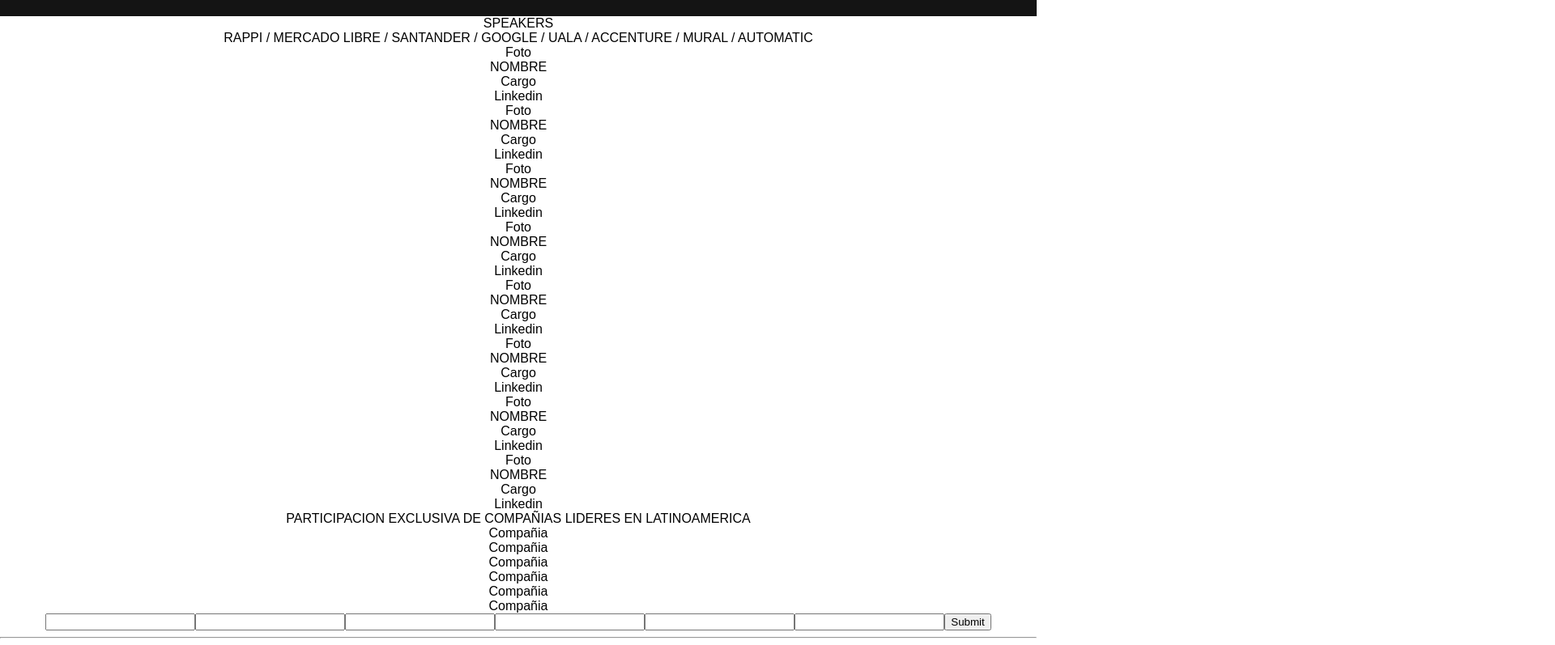
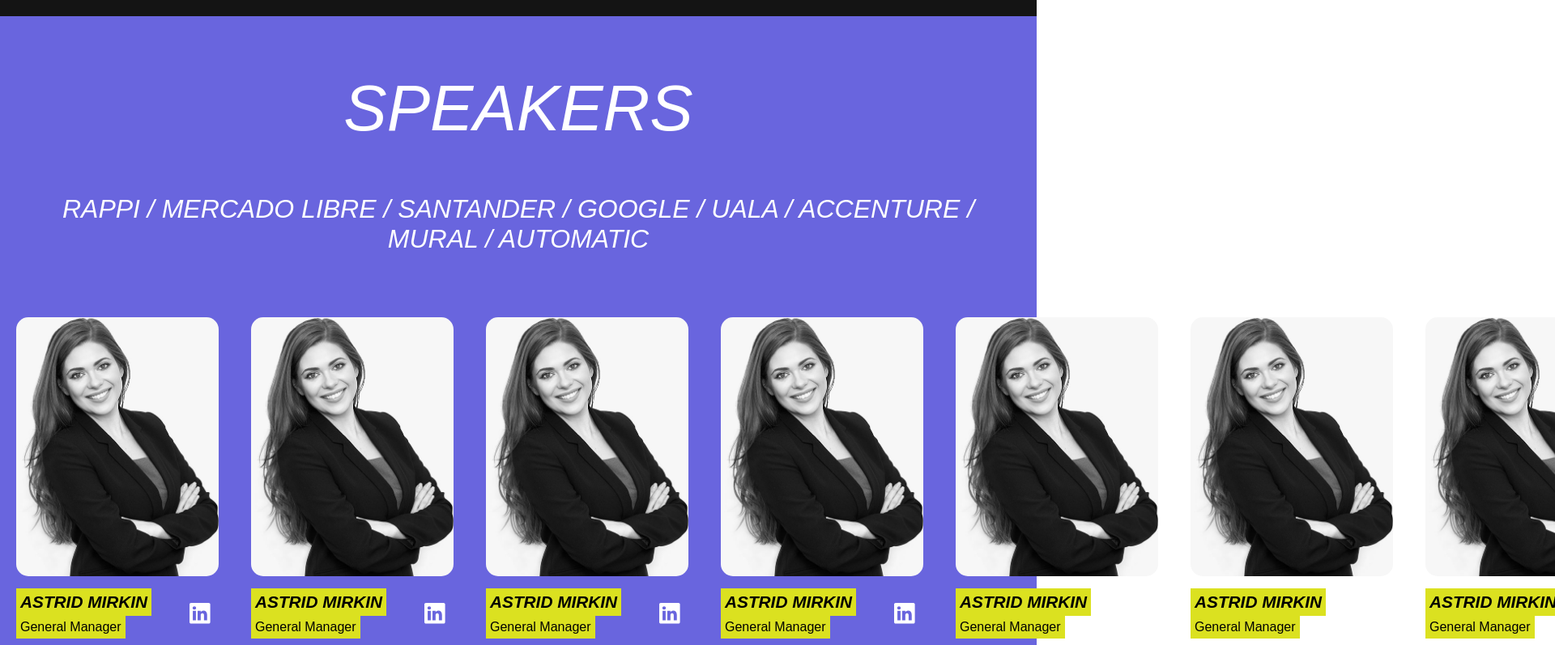
Before and after one commit to p3drop7/landingCoderHouse, a React (Create React App) app: page / in a window 1280 px wide. Shown: the part 2620-3417 px from the top of the page at 81% size, 1920 px wide, since content can reach past the window. Built offline with nearby package versions, Linux system fonts and the light colour scheme.

Commit message:
Styles added to spreakers

```diff
--- a/package.json
+++ b/package.json
@@ -8,6 +8,7 @@
     "@testing-library/user-event": "^12.8.3",
     "react": "^17.0.2",
     "react-dom": "^17.0.2",
+    "react-icons": "^4.3.1",
     "react-scripts": "4.0.3",
     "web-vitals": "^1.1.2"
   },
--- a/src/components/Banner/Banner.css
+++ b/src/components/Banner/Banner.css
@@ -27,7 +27,7 @@
 .banner__text {
     padding: 0px 20px;
     font-size: 1.3em;
-    font-family: 'Poppins', sans-serif;;
+    font-family: 'Poppins', sans-serif;
     font-style: italic;
     line-height: 1.5em;
     text-align: left;
--- /dev/null
+++ b/src/components/Speakers/SpeakerCard.jsx
@@ -0,0 +1,21 @@
+import React from 'react'
+import { BsLinkedin } from 'react-icons/bs';
+
+function SpeakerCard() {
+    return (
+        <div className="speakerCard">
+            <div className="speakerCard__photo" />
+
+            <div className="speakerCard__description">
+                <div className="speakerCard__description__name-job">
+                    <div className="speakerCard__name">ASTRID MIRKIN</div>
+                    <div className="speakerCard__job">General Manager</div>
+                </div>
+                <BsLinkedin className="linkedIn_icon"/>
+            </div>
+
+        </div>
+    )
+}
+
+export default SpeakerCard
--- /dev/null
+++ b/src/components/Speakers/Speakers.css
@@ -0,0 +1,98 @@
+.speakersContainer {
+    height: auto;
+    min-height: 100vh;
+    width: 100%;
+    display: flex;
+    flex-flow: column nowrap;
+    justify-content: space-evenly;
+    background-color: #6965DE;
+}
+
+.speakers_title__container {
+    display: flex;
+    flex-flow: column nowrap;
+    align-items: space-around;
+    justify-content: center;
+}
+
+.speakers__title {
+    font-style: italic;
+    font-size: 5em;
+    margin: 30px;
+    color: white;
+}
+
+.spreakers__speakers {
+    font-style: italic;
+    margin: 30px;
+    color: white;
+    font-size: 2em;
+    font-weight: lighter;
+}
+
+.speakerCard__container{
+    width: auto;
+    height: 50vh;
+    display: flex;
+    flex-flow: row nowrap;
+}
+
+.speakerCard {
+    margin: 10px 20px;
+    height: 80%;
+    flex-basis: 250px;
+    flex-grow: 0;
+    flex-shrink: 0;
+}
+
+.speakerCard__photo {
+    height: 80%;
+    width: 100%;
+    height: 100%;
+    background-image: url("./assets/speakerSample.jpeg");
+    background-size: cover;
+    border-radius: 15px;
+    filter: grayscale(100%);
+    transition: all 0.5s;
+}
+
+.speakerCard__photo:hover {
+    filter: grayscale(0%);
+}
+
+.speakerCard__description{
+    margin: 15px 0px;
+    padding: 0px;
+    display: flex;
+    flex-flow: row nowrap;
+    justify-content: space-between;
+}
+
+.speakerCard__description__name-job {
+    display: flex;
+    flex-flow: column nowrap;
+    align-items: flex-start;
+}
+
+.speakerCard__name {
+    padding: 5px;
+    font-size: 1.3em;
+    font-style: italic;
+    font-weight: bolder;
+    background-color: #DBE120;
+}
+
+.speakerCard__job {
+    padding: 5px;
+    background-color: #DBE120;
+    font-size: 1em;
+    font-family: 'Poppins', sans-serif;
+}
+
+.linkedIn_icon {
+    color: white;
+    font-size: 1.6em;
+    padding: 10px;
+    justify-self: center;
+    align-self: center;
+}
--- a/src/components/Speakers/Speakers.jsx
+++ b/src/components/Speakers/Speakers.jsx
@@ -1,83 +1,30 @@
 import React from 'react'
+import SpeakerCard from './SpeakerCard'
+import "./Speakers.css"
 
 function Speakers() {
     return (
-        <div>
-            <div>SPEAKERS</div>
-            <div>RAPPI / MERCADO LIBRE / SANTANDER / GOOGLE / UALA / ACCENTURE / MURAL / AUTOMATIC</div>
+        <div className="speakersContainer">
 
-            <div>
-                <div>Foto</div>
-                <div>
-                    <div>NOMBRE</div>
-                    <div>Cargo</div>
-                    <div>Linkedin</div>
-                </div>
+            <div className="speakers_title__container">
+                <div className="speakers__title">SPEAKERS</div>
+                <div className="spreakers__speakers">RAPPI  /  MERCADO LIBRE  /  SANTANDER  /  GOOGLE  /  UALA  /  ACCENTURE  /  MURAL  /  AUTOMATIC</div>
             </div>
 
-            <div>
-                <div>Foto</div>
-                <div>
-                    <div>NOMBRE</div>
-                    <div>Cargo</div>
-                    <div>Linkedin</div>
-                </div>
+            <div className="speakerCard__container">
+                <SpeakerCard />
+                <SpeakerCard />
+                <SpeakerCard />
+                <SpeakerCard />
+                <SpeakerCard />
+                <SpeakerCard />
+                <SpeakerCard />
+                <SpeakerCard />
+                <SpeakerCard />
+                <SpeakerCard />
+                <SpeakerCard />
+                <SpeakerCard />
             </div>
-
-            <div>
-                <div>Foto</div>
-                <div>
-                    <div>NOMBRE</div>
-                    <div>Cargo</div>
-                    <div>Linkedin</div>
-                </div>
-            </div>
-
-            <div>
-                <div>Foto</div>
-                <div>
-                    <div>NOMBRE</div>
-                    <div>Cargo</div>
-                    <div>Linkedin</div>
-                </div>
-            </div>
-
-            <div>
-                <div>Foto</div>
-                <div>
-                    <div>NOMBRE</div>
-                    <div>Cargo</div>
-                    <div>Linkedin</div>
-                </div>
-            </div>
-
-            <div>
-                <div>Foto</div>
-                <div>
-                    <div>NOMBRE</div>
-                    <div>Cargo</div>
-                    <div>Linkedin</div>
-                </div>
-            </div>
-
-            <div>
-                <div>Foto</div>
-                <div>
-                    <div>NOMBRE</div>
-                    <div>Cargo</div>
-                    <div>Linkedin</div>
-                </div>
-            </div>
-
-            <div>
-                <div>Foto</div>
-                <div>
-                    <div>NOMBRE</div>
-                    <div>Cargo</div>
-                    <div>Linkedin</div>
-                </div>
-            </div>
-
         </div>
     )
 }
```
Also changed, not shown: src/components/Speakers/assets/speakerSample.jpeg (added), 1 other file (tests, documents, lock files or other folders).
